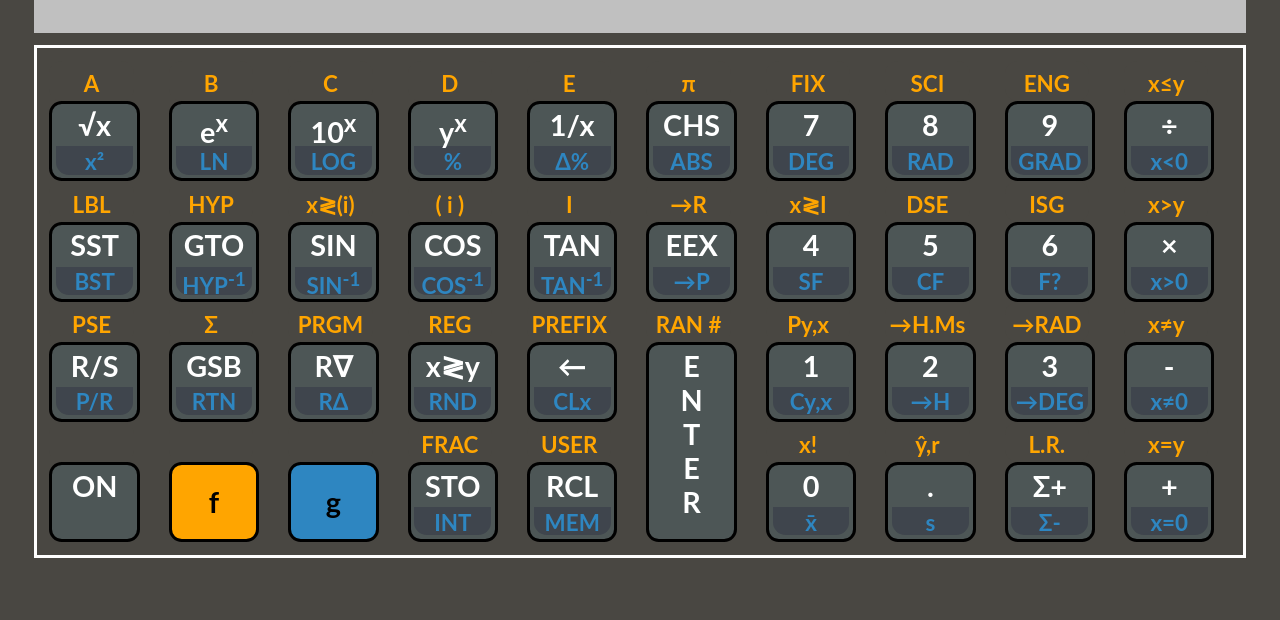
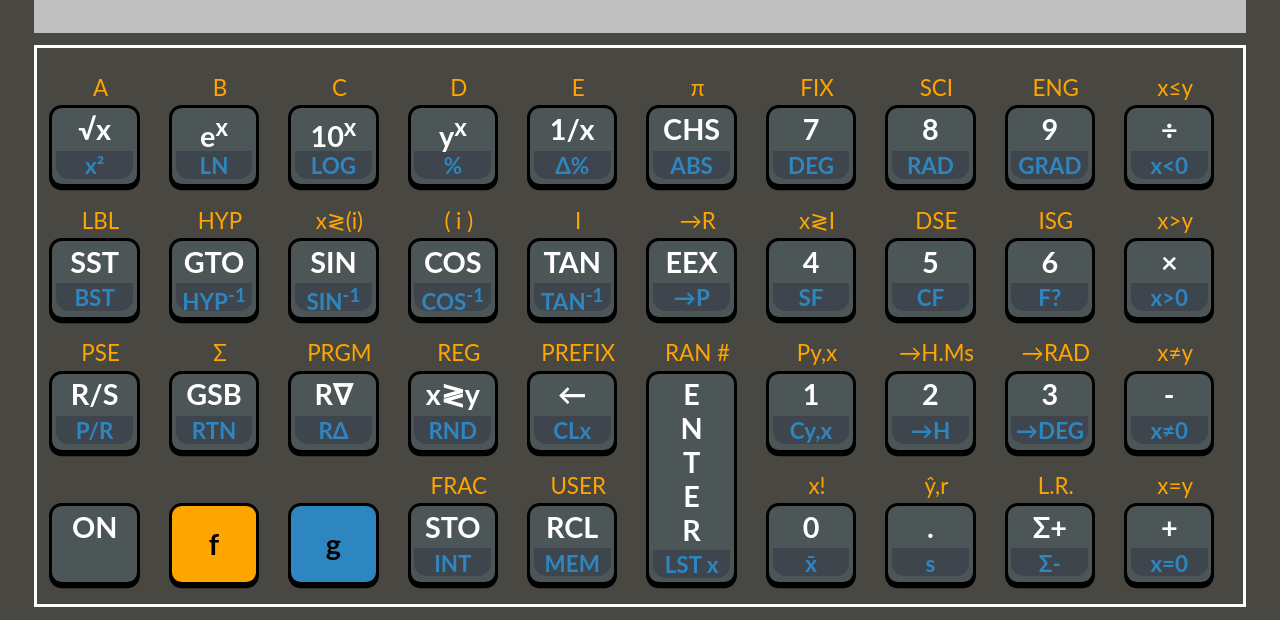
Before and after one commit to octalope/hp11c, a website built with Parcel: page src/index.html in a window 1280 px wide. Shown: the part 185-805 px from the top of the page. Built offline with nearby package versions, Linux system fonts and the light colour scheme.

Commit message:
make the buttons click

```diff
--- a/src/css/app.scss
+++ b/src/css/app.scss
@@ -62,6 +62,17 @@ body {
   margin: 1vw;
 }
 
+.orangeLabel {
+  font-size: 1.75vw;
+  vertical-align: bottom;
+  color: $orange;
+  background: $bg;
+  text-align: center;
+  font-family: lato;
+  padding-top: 1vw;
+  width: 8vw;
+}
+
 .box {
   text-align: center;
   font-family: lato;
@@ -70,6 +81,7 @@ body {
   padding: .3vw;
   width: 6vw;
   font-size: 2.25vw;
+  margin-bottom: 0.5vw;
 }
 
 .top {
@@ -86,14 +98,42 @@ body {
   font-size: 1.75vw;
 }
 
+.doubleTop {
+  height: 13.5vw;
+}
+
 .doubleHeight {
   grid-row: span 3;
 }
+
+.doubleBottom {
+  height: 2vw;
+  color: $blue;
+  background-color: $bottomButton;
+  padding: .1vw;
+  border-bottom-left-radius: 1vw;
+  border-bottom-right-radius: 1vw;
+  font-size: 1.75vw;
+}
+
 
 .gray {
   color: white;
   background: $topButton;
   border: solid black;
+  box-shadow: 0 0.25vw black;
+  cursor: pointer;
+  position: relative;
+}
+
+.gray:hover {
+  box-shadow: 0 0.05vw black;
+  top: 0.05vw;
+}
+
+.gray:active {
+  box-shadow: none;
+  top: 0.25vw;
 }
 
 .orange {
@@ -104,6 +144,19 @@ body {
   flex-grow: 1;
   flex-direction: column;
   justify-content: center;
+  box-shadow: 0 0.25vw black;
+  cursor: pointer;
+  position: relative;
+}
+
+.orange:hover {
+  box-shadow: 0 0.05vw black;
+  top: 0.05vw;
+}
+
+.orange:active {
+  box-shadow: none;
+  top: 0.25vw;
 }
 
 .blue {
@@ -114,16 +167,17 @@ body {
   flex-grow: 1;
   flex-direction: column;
   justify-content: center;
+  box-shadow: 0 0.25vw black;
+  cursor: pointer;
+  position: relative;
 }
 
-.orangeLabel {
-  font-size: 1.75vw;
+.blue:hover {
+  box-shadow: 0 0.05vw black;
+  top: 0.05vw;
+}
 
-  text-align: bottom;
-  color: $orange;
-  background: $bg;
-  display: flex;
-  flex-grow: 1;
-  flex-direction: column;
-  justify-content: flex-end;
+.blue:active {
+  box-shadow: none;
+  top: 0.25vw;
 }
--- a/src/index.html
+++ b/src/index.html
@@ -14,18 +14,18 @@
       </div>
     </div>
     <div class="keypad">
-      <div class="box orangeLabel">A</div>
-      <div class="box orangeLabel">B</div>
-      <div class="box orangeLabel">C</div>
-      <div class="box orangeLabel">D</div>
-      <div class="box orangeLabel">E</div>
-      <div class="box orangeLabel">π</div>
-      <div class="box orangeLabel">FIX</div>
-      <div class="box orangeLabel">SCI</div>
-      <div class="box orangeLabel">ENG</div>
-      <div class="box orangeLabel">x&leq;y</div>
+      <div class="orangeLabel">A</div>
+      <div class="orangeLabel">B</div>
+      <div class="orangeLabel">C</div>
+      <div class="orangeLabel">D</div>
+      <div class="orangeLabel">E</div>
+      <div class="orangeLabel">π</div>
+      <div class="orangeLabel">FIX</div>
+      <div class="orangeLabel">SCI</div>
+      <div class="orangeLabel">ENG</div>
+      <div class="orangeLabel">x&leq;y</div>
 
-      <div class="box gray">
+      <div class="box gray w3-button" type="button">
         <div class="top">&Sqrt;x</div>
         <div class="bottom">x&sup2;</div>
       </div>
@@ -66,16 +66,16 @@
         <div class="bottom">x&lt;0</div>
       </div>
 
-      <div class="box orangeLabel">LBL</div>
-      <div class="box orangeLabel">HYP</div>
-      <div class="box orangeLabel">x&GreaterLess;(i)</div>
-      <div class="box orangeLabel">( i )</div>
-      <div class="box orangeLabel">I</div>
-      <div class="box orangeLabel">&rightarrow;R</div>
-      <div class="box orangeLabel">x&GreaterLess;I</div>
-      <div class="box orangeLabel">DSE</div>
-      <div class="box orangeLabel">ISG</div>
-      <div class="box orangeLabel">x&gt;y</div>
+      <div class="orangeLabel">LBL</div>
+      <div class="orangeLabel">HYP</div>
+      <div class="orangeLabel">x&GreaterLess;(i)</div>
+      <div class="orangeLabel">( i )</div>
+      <div class="orangeLabel">I</div>
+      <div class="orangeLabel">&rightarrow;R</div>
+      <div class="orangeLabel">x&GreaterLess;I</div>
+      <div class="orangeLabel">DSE</div>
+      <div class="orangeLabel">ISG</div>
+      <div class="orangeLabel">x&gt;y</div>
 
       <div class="box gray">
         <div class="top">SST</div>
@@ -118,16 +118,16 @@
         <div class="bottom">x>0</div>
       </div>
 
-      <div class="box orangeLabel">PSE</div>
-      <div class="box orangeLabel">&Sigma;</div>
-      <div class="box orangeLabel">PRGM</div>
-      <div class="box orangeLabel">REG</div>
-      <div class="box orangeLabel">PREFIX</div>
-      <div class="box orangeLabel">RAN #</div>
-      <div class="box orangeLabel">Py,x</div>
-      <div class="box orangeLabel">&rightarrow;H.Ms</div>
-      <div class="box orangeLabel">&rightarrow;RAD</div>
-      <div class="box orangeLabel">x≠y</div>
+      <div class="orangeLabel">PSE</div>
+      <div class="orangeLabel">&Sigma;</div>
+      <div class="orangeLabel">PRGM</div>
+      <div class="orangeLabel">REG</div>
+      <div class="orangeLabel">PREFIX</div>
+      <div class="orangeLabel">RAN #</div>
+      <div class="orangeLabel">Py,x</div>
+      <div class="orangeLabel">&rightarrow;H.Ms</div>
+      <div class="orangeLabel">&rightarrow;RAD</div>
+      <div class="orangeLabel">x≠y</div>
 
       <div class="box gray">
         <div class="top">R/S</div>
@@ -149,7 +149,10 @@
         <div class="top">&leftarrow;</div>
         <div class="bottom">CLx</div>
       </div>
-      <div class="box gray doubleHeight">E<br/>N<br/>T<br/>E<br/>R</div>
+      <div class="box gray doubleHeight">
+        <div class="doubleTop">E<br/>N<br/>T<br/>E<br/>R</div>
+        <div class="doubleBottom">LST x</div>
+      </div>
       <div class="box gray">
         <div class="top">1</div>
         <div class="bottom">Cy,x</div>
@@ -167,15 +170,15 @@
         <div class="bottom">x≠0</div>
       </div>
 
-      <div class="box orangeLabel"></div>
-      <div class="box orangeLabel"></div>
-      <div class="box orangeLabel"></div>
-      <div class="box orangeLabel">FRAC</div>
-      <div class="box orangeLabel">USER</div>
-      <div class="box orangeLabel">x!</div>
-      <div class="box orangeLabel">&ycirc;,r</div>
-      <div class="box orangeLabel">L.R.</div>
-      <div class="box orangeLabel">x=y</div>
+      <div class="orangeLabel"></div>
+      <div class="orangeLabel"></div>
+      <div class="orangeLabel"></div>
+      <div class="orangeLabel">FRAC</div>
+      <div class="orangeLabel">USER</div>
+      <div class="orangeLabel">x!</div>
+      <div class="orangeLabel">&ycirc;,r</div>
+      <div class="orangeLabel">L.R.</div>
+      <div class="orangeLabel">x=y</div>
 
       <div class="box gray">ON</div>
       <div class="box orange">f</div>
```
